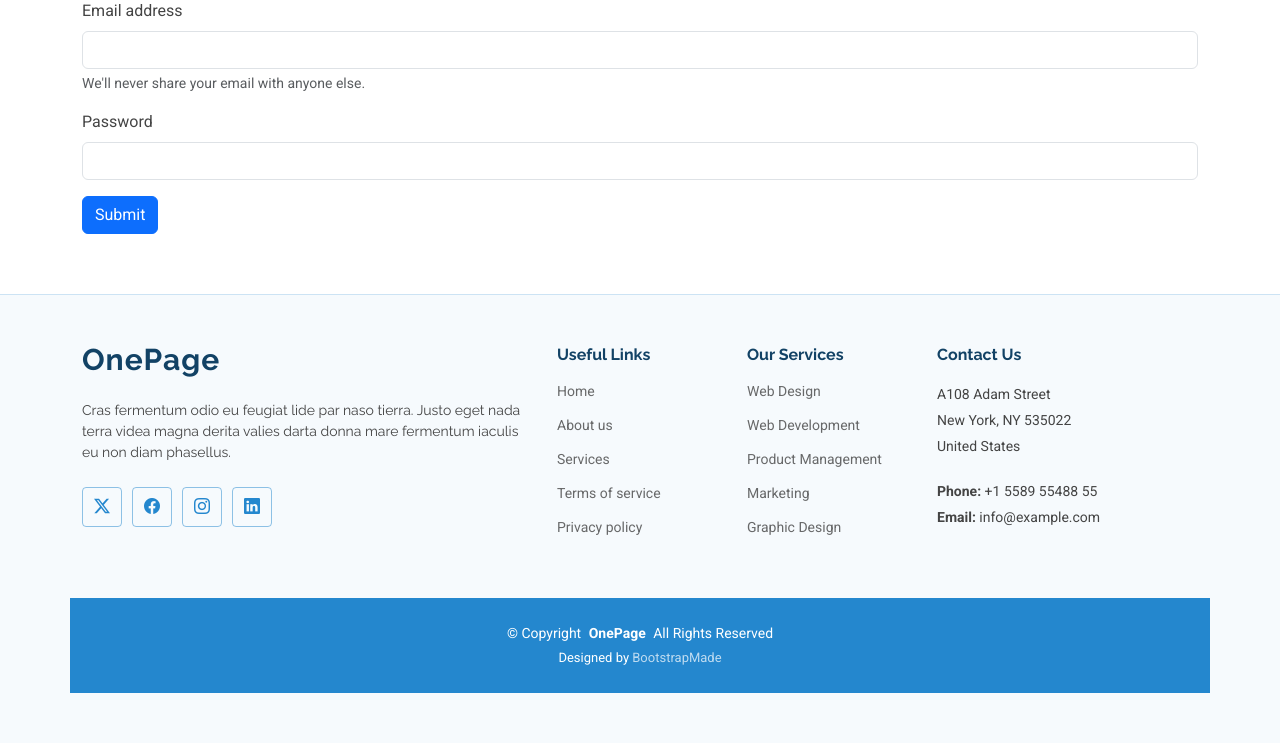
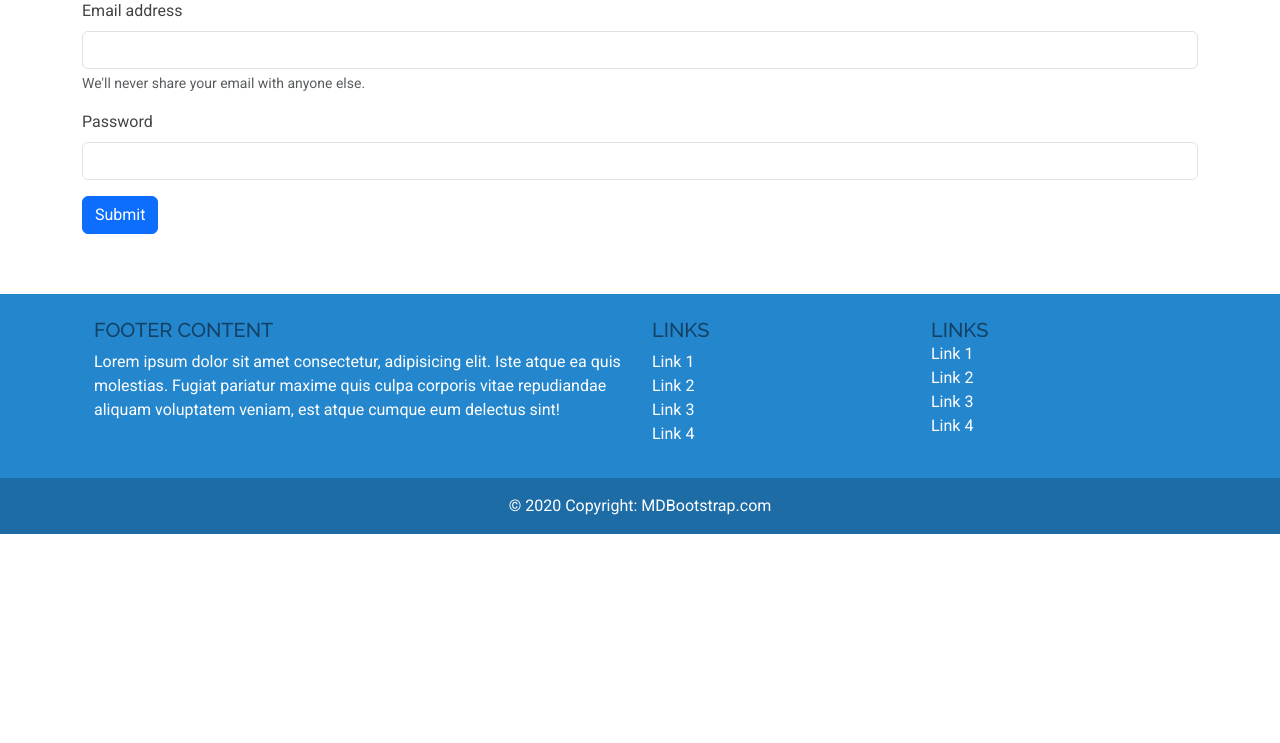
Before and after one commit to betosantos/agencia_empregos, a Flask app: page /form in a window 1280 px wide. Shown: the part 202-945 px from the top of the page. After the commit the page ends 736 px from the top, so only its background shows below. Run offline with Flask 3, Linux system fonts and the light colour scheme; some libraries are stand-ins or nearby versions.

Commit message:
Criação do Formulario de criação de vagas com footer

```diff
--- a/templates/form.html
+++ b/templates/form.html
@@ -93,65 +93,10 @@
     </section><!-- /Starter Section Section -->
   </main>
 
-  <footer id="footer" class="footer light-background">
 
-    <div class="container footer-top">
-      <div class="row gy-4">
-        <div class="col-lg-5 col-md-12 footer-about">
-          <a href="index.html" class="logo d-flex align-items-center">
-            <span class="sitename">OnePage</span>
-          </a>
-          <p>Cras fermentum odio eu feugiat lide par naso tierra. Justo eget nada terra videa magna derita valies darta donna mare fermentum iaculis eu non diam phasellus.</p>
-          <div class="social-links d-flex mt-4">
-            <a href=""><i class="bi bi-twitter-x"></i></a>
-            <a href=""><i class="bi bi-facebook"></i></a>
-            <a href=""><i class="bi bi-instagram"></i></a>
-            <a href=""><i class="bi bi-linkedin"></i></a>
-          </div>
-        </div>
 
-        <div class="col-lg-2 col-6 footer-links">
-          <h4>Useful Links</h4>
-          <ul>
-            <li><a href="#">Home</a></li>
-            <li><a href="#">About us</a></li>
-            <li><a href="#">Services</a></li>
-            <li><a href="#">Terms of service</a></li>
-            <li><a href="#">Privacy policy</a></li>
-          </ul>
-        </div>
+  {% include 'footer.html' %}
 
-        <div class="col-lg-2 col-6 footer-links">
-          <h4>Our Services</h4>
-          <ul>
-            <li><a href="#">Web Design</a></li>
-            <li><a href="#">Web Development</a></li>
-            <li><a href="#">Product Management</a></li>
-            <li><a href="#">Marketing</a></li>
-            <li><a href="#">Graphic Design</a></li>
-          </ul>
-        </div>
-
-        <div class="col-lg-3 col-md-12 footer-contact text-center text-md-start">
-          <h4>Contact Us</h4>
-          <p>A108 Adam Street</p>
-          <p>New York, NY 535022</p>
-          <p>United States</p>
-          <p class="mt-4"><strong>Phone:</strong> <span>+1 5589 55488 55</span></p>
-          <p><strong>Email:</strong> <span>info@example.com</span></p>
-        </div>
-
-      </div>
-    </div>
-
-    <div class="container copyright text-center mt-4">
-      <p>© <span>Copyright</span> <strong class="px-1 sitename">OnePage</strong> <span>All Rights Reserved</span></p>
-      <div class="credits">
-        Designed by <a href="https://bootstrapmade.com/">BootstrapMade</a>
-      </div>
-    </div>
-
-  </footer>
 
   <!-- Scroll Top -->
   <a href="#" id="scroll-top" class="scroll-top d-flex align-items-center justify-content-center"><i class="bi bi-arrow-up-short"></i></a>
```
